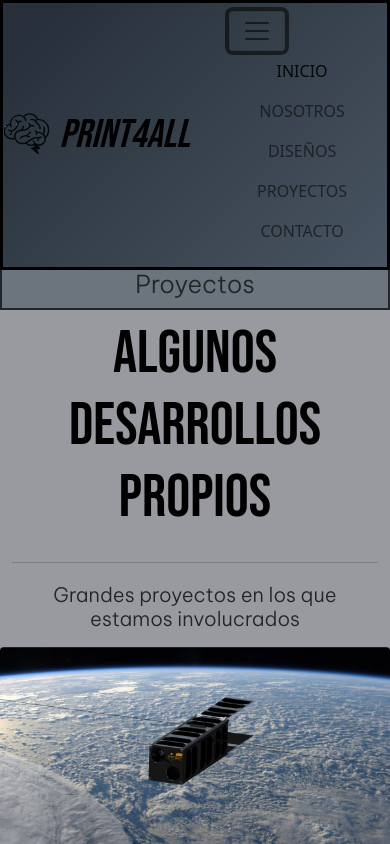
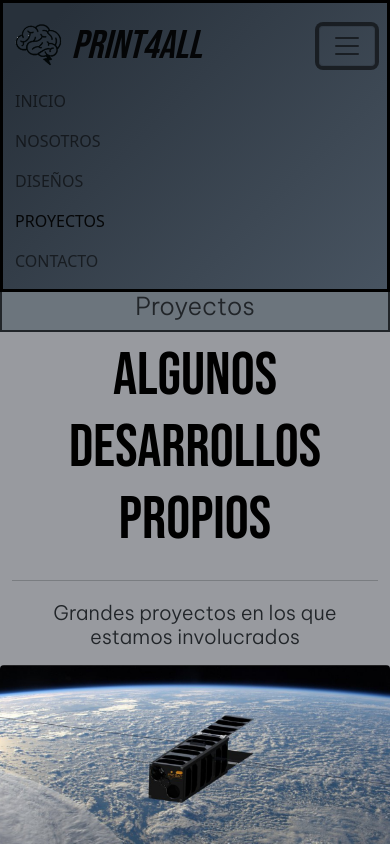
Before and after one commit to TomasBernasconi/miProyecto, a plain HTML site: page secciones/proyectos.html in a window 390 px wide. Both pictures are taken after a click on the button "Toggle navigation". Shown: the top 844 px of the page. Drawn offline with nearby package versions, Linux system fonts and the light colour scheme.

Commit message:
Cambios menu + efectos titulos + margen en diseño

```diff
--- a/estilos/style.css
+++ b/estilos/style.css
@@ -9,6 +9,9 @@
 .menuGris{
     text-decoration: none;
     color: gray;
+}
+.navbar-collapse{
+    flex-grow: 0;
 }
 .fuenteP4A{
     font-family: 'Bebas Neue', cursive;
--- a/secciones/proyectos.html
+++ b/secciones/proyectos.html
@@ -14,22 +14,20 @@
 </head>
 
 <body class="fondoGeneral">
-    <header class="d-flex justify-content-between text-center align-items-center fondoCabeza">
-        <div >
+  <header>
+    <nav class="navbar navbar-light navbar-expand-lg fondoCabeza">
+      <div class="container-fluid">
         <a class="navbar-brand fuenteP4A  menuGris" href="#">
           <img src="../imagenes/logopng.png" alt="" width="50" height="50" class="align-text-center">
           PRINT4ALL
         </a>
-        </div>
-        <nav class="navbar navbar-expand-lg navbar-light ">
-            <div class="container-fluid">
-              <button class="navbar-toggler" type="button" data-bs-toggle="collapse" data-bs-target="#navbarSupportedContent" aria-controls="navbarSupportedContent" aria-expanded="false" aria-label="Toggle navigation">
+        <button class="navbar-toggler" type="button" data-bs-toggle="collapse" data-bs-target="#navbarNav" aria-controls="navbarNav" aria-expanded="false" aria-label="Toggle navigation">
           <span class="navbar-toggler-icon"></span>
         </button>
-              <div class="collapse navbar-collapse" id="navbarSupportedContent">
-                <ul class="navbar-nav me-auto mb-2 mb-lg-0">
+        <div class="collapse navbar-collapse" id="navbarNav">
+          <ul class="navbar-nav">
             <li class="nav-item itemMenu">
-                        <a class="nav-link active  menuGris" aria-current="page" href="../index.html">INICIO</a>
+              <a class="nav-link  menuGris" aria-current="page" href="../index.html">INICIO</a>
             </li>
             <li class="nav-item itemMenu">
               <a class="nav-link  menuGris" href="quienes.html">NOSOTROS</a>
@@ -38,7 +36,7 @@
               <a class="nav-link  menuGris" href="dise.html">DISEÑOS</a>
             </li>
             <li class="nav-item itemMenu">
-                        <a class="nav-link  menuGris" href="proyectos.html">PROYECTOS</a>
+              <a class="nav-link active menuGris" href="proyectos.html">PROYECTOS</a>
             </li>
             <li class="nav-item itemMenu">
                 <a class="nav-link  menuGris" href="contacto.html">CONTACTO</a>
@@ -48,9 +46,7 @@
       </div>
     </nav>
 
-
   </header>
-
     <main>
         <div class="container-fluid">
           <div class="row">
@@ -60,7 +56,7 @@
           </div>
           <div class="row">
               <div class="d-flex justify-content-evenly">
-                  <div class="d-flex text-center pt-2 pb-1">
+                  <div class="d-flex text-center pt-2">
                       <h1 class="funenteTitulo">ALGUNOS DESARROLLOS PROPIOS
                       </h1>
                   </div>
```
Also changed, not shown: index.html (+6 -9 lines), secciones/contacto.html (+10 -12 lines), secciones/dise.html (+15 -20 lines), secciones/quienes.html (+10 -11 lines). Lines whose indentation alone changed are shown as unchanged.
